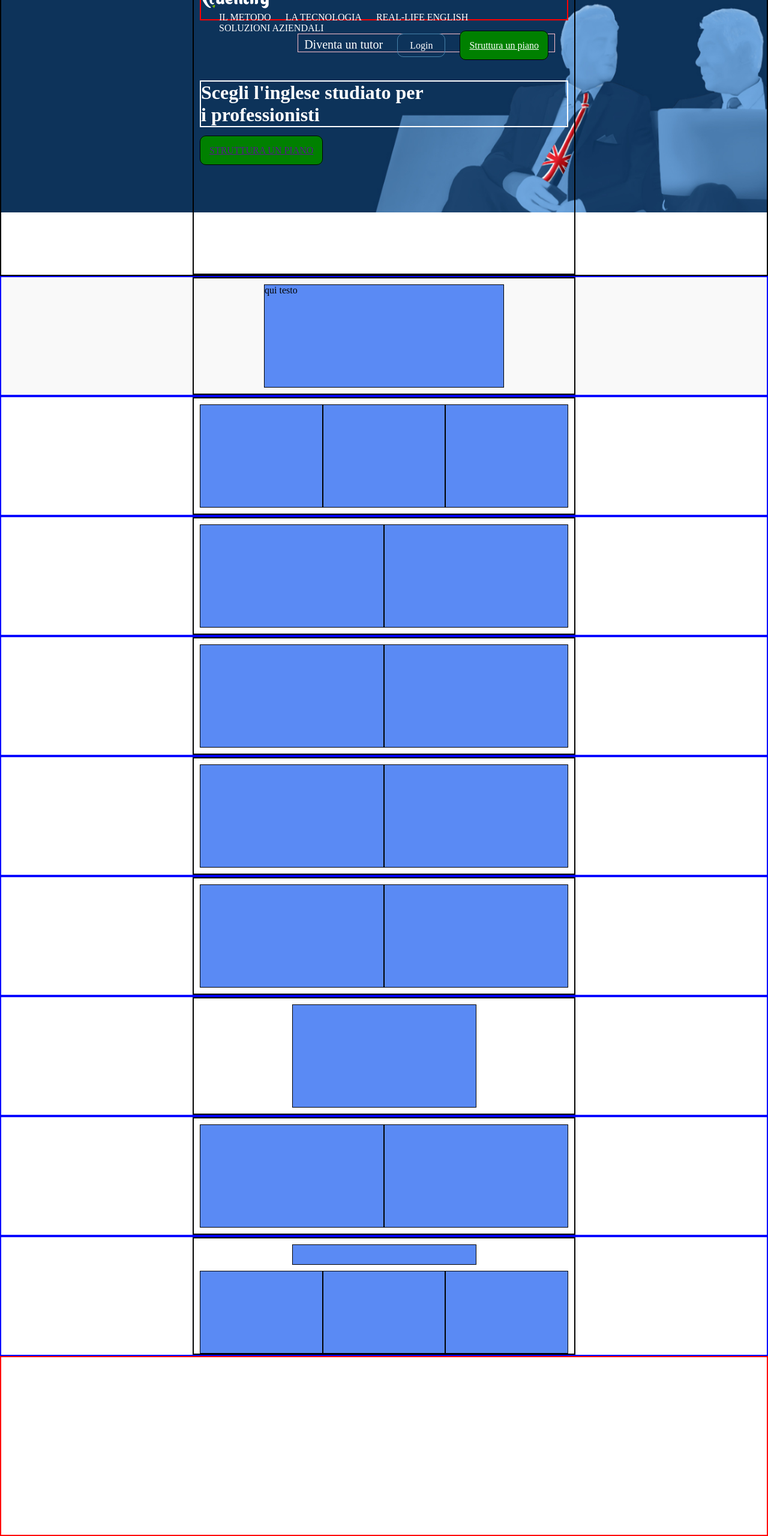
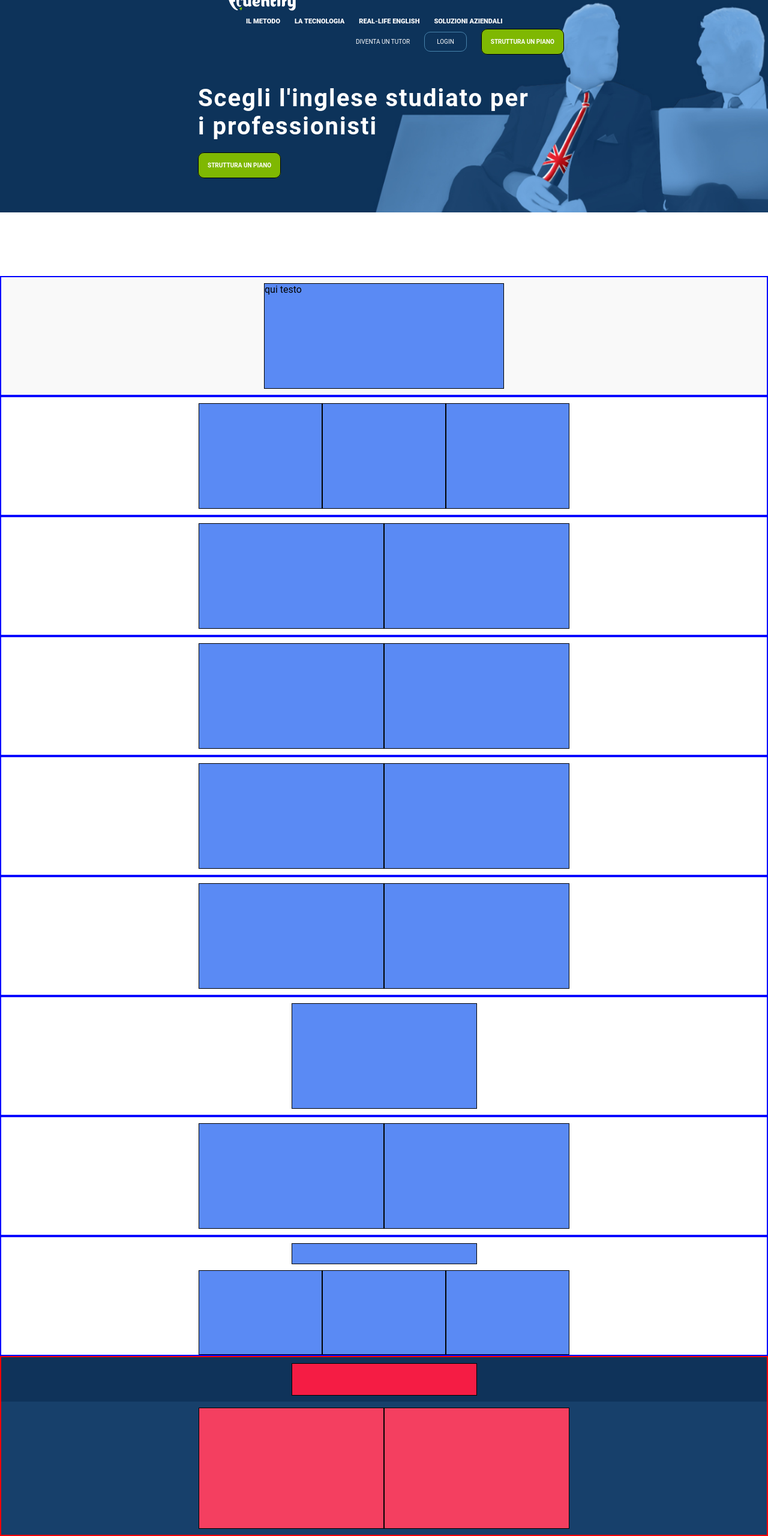
Before and after one commit to GimmikZart/html-css-fluentify, a plain HTML site: page index.html in a window 1280 px wide. Shown: the part 40-2600 px from the top of the page at 60% size. Drawn offline with Linux system fonts and the light colour scheme.

Commit message:
Struttura header completa

```diff
--- a/css/style.css
+++ b/css/style.css
@@ -1,16 +1,21 @@
 /* FOGLIO DI STILE PER FLUENTIFY */
+
+/* REGOLE GENERALI */
 
 * {
   box-sizing: border-box;
   padding: 0;
   margin: 0;
+  font-family: "Roboto",sans-serif;
 }
+
+@import url('https://fonts.googleapis.com/css?family=Roboto:100,300,400,500,700,900&display=swap');
 
 .contenuti {
   width: 50%;
   height: 100%;
   margin: 0 25% 0 25%;
-  border: 2px solid black;
+  /* border: 2px solid black; */
   padding: 10px;
 }
 
@@ -20,12 +25,12 @@
   display: table;
 }
 
-/* ----------------------------------HEADER-------------------- */
+/* ----------------------------------HEADER---------------------------- */
 
 header{
   width: 100%;
   height: 500px;
-  border: 2px solid black;
+  /* border: 2px solid black; */
   background-image:url("../img/vecchi.JPG");
   background-repeat: no-repeat;
   background-size: 100%;
@@ -36,8 +41,8 @@ header{
 /*------------- navigatore ------------ */
 
 #navigatore {
-  /* margin: 10px 25% 0px 25%; */
-  border: 2px solid red;
+  margin: 10px 0 0 50px;
+  /* border: 2px solid red; */
   height: 60px;
 }
 
@@ -62,13 +67,15 @@ header{
   display: inline-block;
   color: white;
   padding: 0px 10px 0px 10px;
+  font-size: 11px;
+  font-weight: 800;
 }
 
 #credeziali {
-  border: 1px solid pink;
+  /* border: 1px solid pink; */
   float: right;
-  margin-right: 20px;
-  padding-top: 1%;
+  padding-top: 15px;
+  height: 60px;
 }
 
 #credeziali a {
@@ -78,7 +85,7 @@ header{
 
 #tutor {
   text-decoration: none;
-  font-size: 20px;
+  font-size: 10px;
   color: white;
 }
 
@@ -87,19 +94,22 @@ header{
   padding: 10px 20px 10px 20px;
   text-decoration: none;
   border-radius: 10px;
+  font-size: 10px;
 
 }
 
 /* ----------testo header--------- */
 
 #testoheader {
-  border: 2px solid white;
+  /* border: 2px solid white; */
   margin-top: 100px;
   color: white;
 }
 
 #testoheader h1 {
   display: block;
+  letter-spacing: 2px;
+  font-size: 40px;
 }
 
 .bottone{
@@ -109,11 +119,15 @@ header{
 .bottoneverde {
   border: 1px solid black;
   border-radius: 10px;
-  background-color: green;
+  background-color: #7fb802;
   padding: 15px;
+  text-decoration: none;
+  color: white;
+  font-size: 10px;
+  font-weight: bold;
 }
 
-/*--------------------------MAIN------------------------------- */
+/*--------------------------MAIN---------------------------------- */
 
 main section {
   width: 100%;
@@ -325,9 +339,9 @@ main section {
   /* debug */
   width: 33.33%;
   height: 80%;
-    border: 1px solid black;
-    background-color: rgb(90, 138, 244);
-    /* debug */
+  border: 1px solid black;
+  background-color: rgb(90, 138, 244);
+  /* debug */
   float: left;
 }
 
@@ -362,3 +376,50 @@ footer {
   height: 300px;
   border: 2px solid red;
 }
+
+#footersopra {
+  /* debug */
+  width: 100%;
+  height: 25%;
+  background-color: #0f335a;
+  /* debug */
+}
+
+#footersotto {
+  /* debug */
+  width: 100%;
+  height: 75%;
+  background-color: #17406b;
+  /* debug */
+}
+
+#footersopra .contenutouno {
+  /* debug */
+  width: 50%;
+  height: 100%;
+  border: 1px solid black;
+  background-color: rgb(245, 28, 68);
+  /* debug */
+  margin: 0 auto;
+}
+
+
+#footersotto .contenutouno {
+  /* debug */
+  width: 50%;
+  height: 100%;
+  border: 1px solid black;
+  background-color: rgb(244, 63, 96);
+  /* debug */
+  float: left;
+}
+
+#footersotto .contenutodue {
+  /* debug */
+  width: 50%;
+  height: 100%;
+  border: 1px solid black;
+  background-color: rgb(244, 63, 96);
+  /* debug */
+  float: left;
+}
--- a/index.html
+++ b/index.html
@@ -21,9 +21,9 @@
             <li>SOLUZIONI AZIENDALI</li>
           </ul>
           <div id="credeziali">
-            <a href="" id="tutor">Diventa un tutor</a>
-            <a href="" id="login">Login</a>
-            <a href="" class="bottoneverde">Struttura un piano</a>
+            <a href="" id="tutor">DIVENTA UN TUTOR</a>
+            <a href="" id="login">LOGIN</a>
+            <a href="" class="bottoneverde">STRUTTURA UN PIANO</a>
           </div>
         </div>
         <!-- testo header -->
@@ -152,18 +152,36 @@
           <div class="contenutoquattro">
 
           </div>
-
-
         </div>
 
 
       </section>
-
     </main>
 
 
     <!-- PARTE BASSA---------------------------->
     <footer>
+      <div id="footersopra">
+        <div class="contenuti">
+
+          <div class="contenutouno">
+          </div>
+
+        </div>
+      </div>
+
+      <div id="footersotto">
+        <div class="contenuti">
+
+          <div class="contenutouno">
+          </div>
+
+          <div class="contenutodue">
+          </div>
+
+        </div>
+      </div>
+
 
     </footer>
 
```
